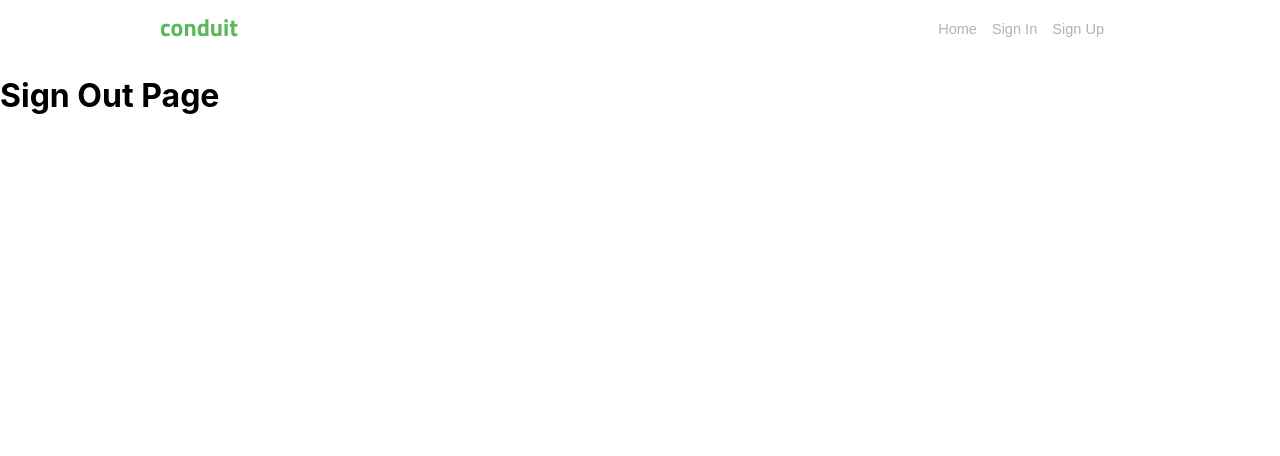
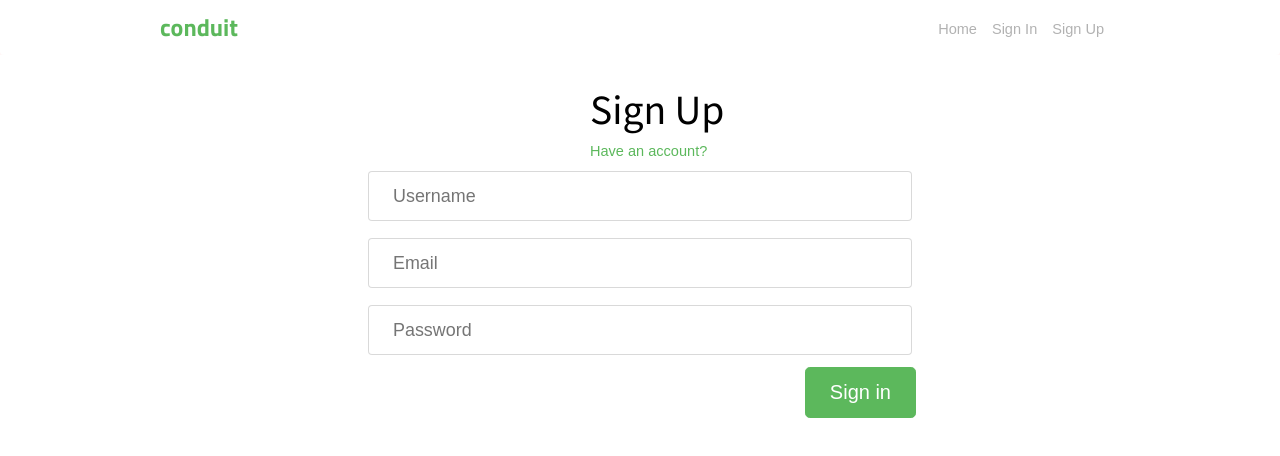
Before and after one commit to jehadabuawwad/conduit, a React (Create React App) app: page /sign-up in a window 1280 px wide. Shown: the top 456 px of the page. Built offline with nearby package versions, Linux system fonts and the light colour scheme.

Commit message:
feat : sign-up page initially styled

```diff
--- a/src/pages/signup.tsx
+++ b/src/pages/signup.tsx
@@ -1,12 +1,49 @@
 import React from "react";
 import IPage from "../interfaces/pages";
-
-const SignOut: React.FunctionComponent<IPage> = (props) => {
+import "../style/signup.css";
+const SignUp: React.FunctionComponent<IPage> = (props) => {
   return (
-    <div>
-      <h1>Sign Out Page</h1>
+    <div className="grid-container">
+      <div className="grid-col">
+        <div className="grid-row">
+          <h1 className="text-center">Sign Up</h1>
+          <a className="text-register" href="/register">
+            Have an account?
+          </a>
+        </div>
+        <div className="grid-row">
+          <form>
+            <fieldset>
+              <fieldset className="form-group">
+                <input
+                  type="username"
+                  className="form-control"
+                  placeholder="Username"
+                />
+              </fieldset>
+              <fieldset className="form-group">
+                <input
+                  type="email"
+                  className="form-control"
+                  placeholder="Email"
+                />
+              </fieldset>
+              <fieldset className="form-group">
+                <input
+                  type="password"
+                  className="form-control"
+                  placeholder="Password"
+                />
+              </fieldset>
+              <button className="btn" type="submit">
+                Sign in
+              </button>
+            </fieldset>
+          </form>
+        </div>
+      </div>
     </div>
   );
 };
 
-export default SignOut;
+export default SignUp;
--- /dev/null
+++ b/src/style/signup.css
@@ -0,0 +1,86 @@
+* {
+  box-sizing: inherit;
+}
+.grid-container {
+  display: grid;
+  grid-template-columns: auto auto auto auto;
+  justify-content: center;
+}
+.grid-col {
+  width: 600px;
+}
+.text-center {
+  font-size: 2.6rem;
+  font-weight: 500;
+  margin-bottom: 5px;
+  margin-left: 250px;
+  font-family: "Source Sans Pro", sans-serif;
+}
+.text-register {
+  color: #5cb85c;
+  text-decoration: none;
+  text-decoration-line: none;
+  text-decoration-style: initial;
+  text-decoration-color: initial;
+  margin-left: 250px;
+  margin-right: auto;
+  margin-top: -50px;
+  cursor: pointer;
+  font-weight: 400;
+}
+
+form {
+  display: block;
+  margin-top: 0em;
+}
+fieldset {
+  min-width: 0;
+  padding: 0;
+  margin: 0;
+  border: 0;
+  display: block;
+  margin-inline-start: 2px;
+  margin-inline-end: 2px;
+  padding-block-start: 0.35em;
+  padding-inline-start: 0.75em;
+  padding-inline-end: 0.75em;
+  padding-block-end: 0.625em;
+  min-inline-size: min-content;
+}
+.form-group {
+  margin-bottom: 0.1rem;
+}
+
+.form-control {
+  display: block;
+  width: 100%;
+  height: 50px;
+  font-size: 1.12rem;
+  line-height: 1.25;
+  background-color: white;
+  background-clip: padding-box;
+  border: 1px solid rgba(0, 0, 0, 0.15);
+  border-radius: 0.25rem;
+  padding: 0.75rem 1.5rem;
+  color: #b2b2b2;
+}
+
+.btn {
+  display: inline-block;
+  font-weight: 400;
+  line-height: 1.25;
+  text-align: center;
+  white-space: nowrap;
+  vertical-align: middle;
+  cursor: pointer;
+  user-select: none;
+  border: 1px solid transparent;
+  color: #fff;
+  background-color: #5cb85c;
+  border-color: #5cb85c;
+  padding: 0.75rem 1.5rem;
+  font-size: 1.25rem;
+  border-radius: 0.3rem;
+  float: right;
+  margin-right: 10px;
+}
```
